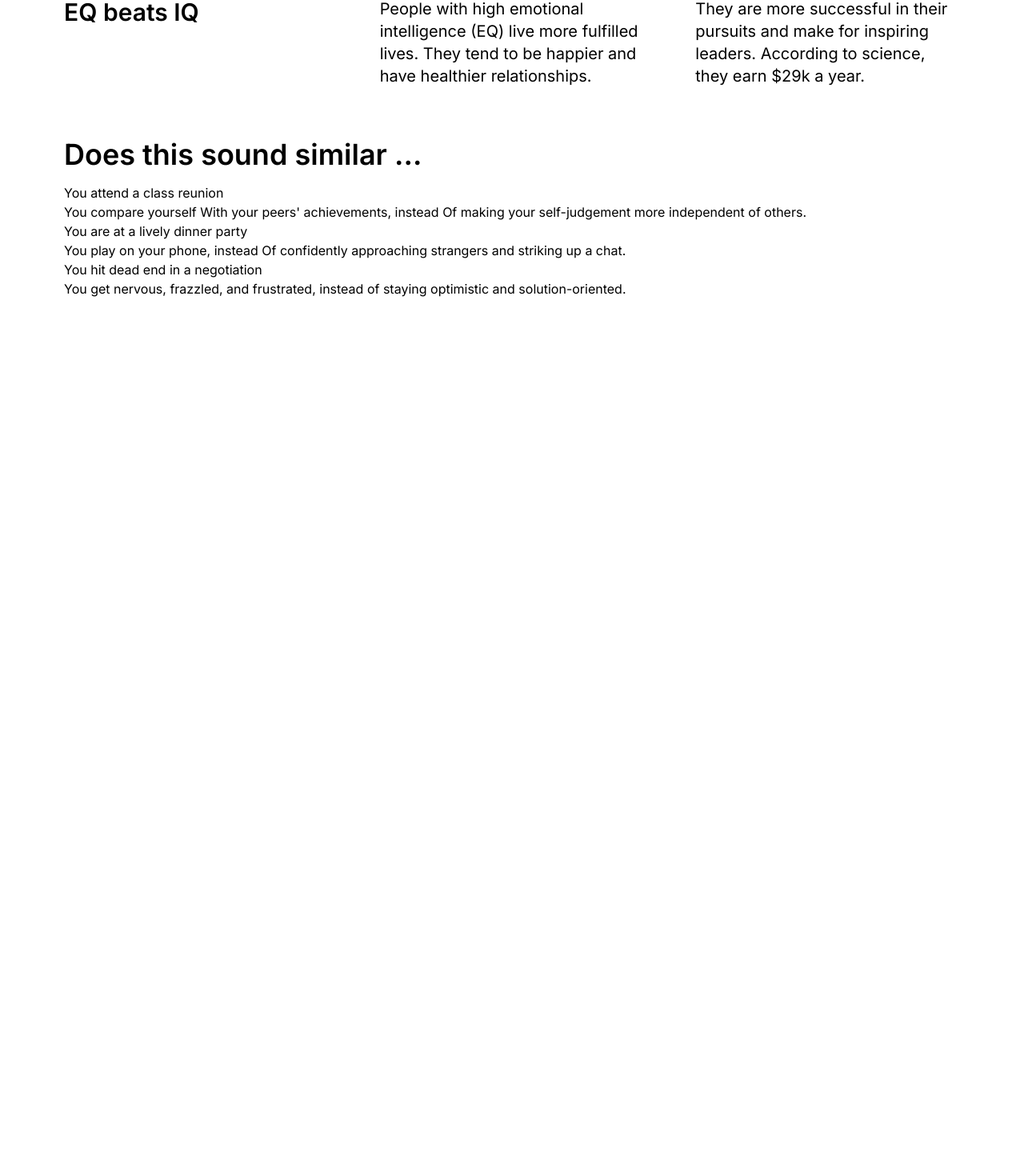
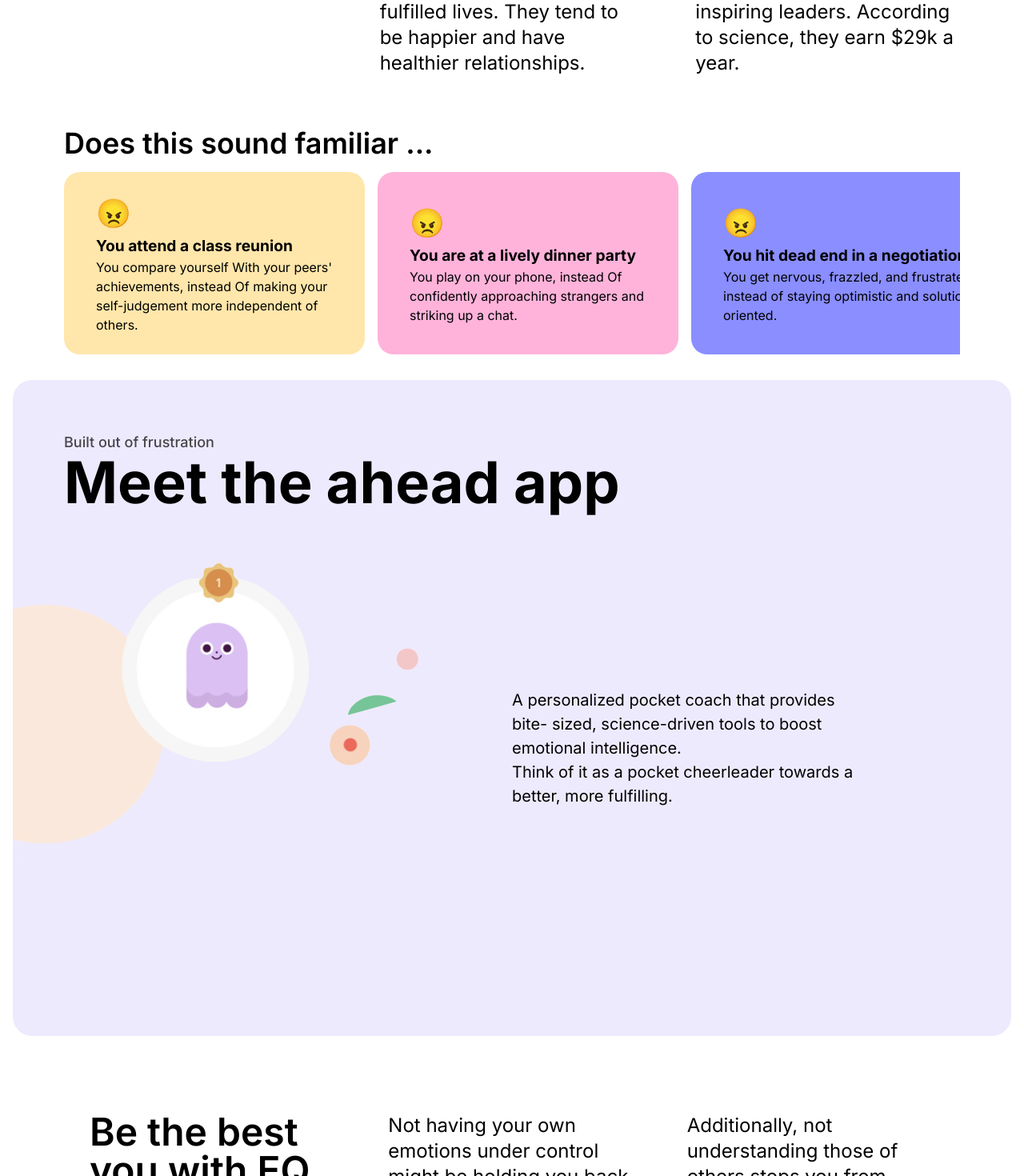
Before and after one commit to harshjaiswal556/ahead-redesign, a Next.js app: page / in a window 1280 px wide. Shown: the part 1060-2530 px from the top of the page at 80% size. Before the commit the page ends 1449 px from the top, so only its background shows below. Built offline with nearby package versions, Linux system fonts and the light colour scheme.

Commit message:
cards and components

```diff
--- a/app/globals.css
+++ b/app/globals.css
@@ -7,3 +7,63 @@
   margin: 0;
   box-sizing: border-box;
 }
+
+.cards-wrapper {
+  grid-column: center-start / -1;
+  display: grid;
+  grid-auto-flow: column;
+  gap: 1rem;
+  overflow: auto;
+  padding-bottom: 1rem;
+}
+
+.card {
+  padding: 25px 15px 25px 40px;
+  border-radius: 20px;
+  display: grid;
+  place-content: center;
+  /* background-color: #d0f0ee; */
+  color: black;
+  width: 23.5rem
+}
+
+.card1 {
+  background-color: rgb(255, 230, 171)
+}
+
+.card2 {
+  background-color: rgb(255, 179, 218)
+}
+
+.card3 {
+  background-color: rgb(138, 142, 255)
+}
+
+.card4 {
+  background-color: rgb(247, 255, 86)
+}
+
+.card5 {
+  background-color: rgb(144, 255, 249)
+}
+
+.card h3 {
+  font-size: 1.2rem;
+  font-weight: bold;
+}
+
+.card .emoji {
+  font-size: 2.2rem;
+}
+
+.center-vertical {
+  display: grid;
+  grid-template-rows: minmax(70vh, 1fr);
+  width: 70%;
+  align-items: center;
+  justify-content: center;
+}
+
+.center-vertical p {
+  font-size: 20px;
+}
--- a/app/page.js
+++ b/app/page.js
@@ -2,6 +2,8 @@
 import EQBeats from '@/components/EQBeats'
 import Landing from '@/components/Landing'
 import Nav from '@/components/Nav'
+import MeetAheadApp from '@/components/MeetAheadApp'
+import BestEQ from '@/components/BestEQ'
 
 export default function Home() {
   return (
@@ -10,6 +12,8 @@
       <Landing />
       <EQBeats />
       <DoesThisSoundSimilar />
+      <MeetAheadApp />
+      <BestEQ />
     </div>
   )
 }
--- /dev/null
+++ b/components/BestEQ.js
@@ -0,0 +1,17 @@
+import React from 'react'
+
+const BestEQ = () => {
+    return (
+        <div className='grid grid-cols-3 p-24 gap-x-16'>
+            <div className='text-5xl font-semibold'>Be the best you with EQ</div>
+            <div className='text-2xl font-normal'>
+                Not having your own emotions under control might be holding you back.
+            </div>
+            <div className='text-2xl font-normal'>
+                Additionally, not understanding those of others stops you from being parent, friend you can be.
+            </div>
+        </div>
+    )
+}
+
+export default BestEQ
--- a/components/DoesThisSoundSimilar.js
+++ b/components/DoesThisSoundSimilar.js
@@ -1,30 +1,50 @@
 import React from 'react'
-
+import "../app/globals.css"
 const DoesThisSoundSimilar = () => {
   return (
     <div className='flex flex-col gap-4 px-16'>
-      <div className='text-4xl font-semibold'>Does this sound similar ...</div>
-      <div>
-        <div>
-          <div>You attend a class reunion</div>
+      <div className='text-4xl font-semibold'>Does this sound familiar ...</div>
+
+
+      <div class="cards-wrapper">
+        <div class="card card1">
+          <div class="emoji">😠</div>
+          <h3>You attend a class reunion</h3>
           <div>
             You compare yourself With your peers' achievements, instead Of
             making your self-judgement more independent of others.
           </div>
         </div>
-        <div>
-          <div>You are at a lively dinner party</div>
+        <div class="card card2">
+          <div class="emoji">😠</div>
+          <h3>You are at a lively dinner party</h3>
           <div>
             You play on your phone, instead Of confidently approaching strangers
             and striking up a chat.
           </div>
         </div>
-
-        <div>
-          <div>You hit dead end in a negotiation</div>
+        <div class="card card3">
+          <div class="emoji">😠</div>
+          <h3>You hit dead end in a negotiation</h3>
           <div>
             You get nervous, frazzled, and frustrated, instead of staying
             optimistic and solution-oriented.
+          </div>
+        </div>
+        <div class="card card4">
+          <div class="emoji">😠</div>
+          <h3>You are at a lively dinner party</h3>
+          <div>
+            You play on your phone, instead Of confidently approaching strangers
+            and striking up a chat.
+          </div>
+        </div>
+        <div class="card card5">
+          <div class="emoji">😠</div>
+          <h3>You attend a class reunion</h3>
+          <div>
+            You compare yourself With your peers' achievements, instead Of
+            making your self-judgement more independent of others.
           </div>
         </div>
       </div>
--- a/components/EQBeats.js
+++ b/components/EQBeats.js
@@ -3,12 +3,12 @@
 const EQBeats = () => {
   return (
     <div className='grid grid-cols-3 p-16 gap-x-16'>
-      <div className='text-3xl font-semibold'>EQ beats IQ</div>
-      <div className='text-xl font-normal'>
+      <div className='text-5xl font-semibold'>EQ beats IQ</div>
+      <div className='text-2xl font-normal'>
         People with high emotional intelligence (EQ) live more fulfilled lives.
         They tend to be happier and have healthier relationships.
       </div>
-      <div className='text-xl font-normal'>
+      <div className='text-2xl font-normal'>
         They are more successful in their pursuits and make for inspiring
         leaders. According to science, they earn $29k a year.
       </div>
--- a/components/Landing.js
+++ b/components/Landing.js
@@ -5,7 +5,7 @@
     <div className='bg-[#eeeafd] mt-4 rounded-3xl p-28 py-36 grid grid-cols-2'>
       <div className='flex flex-col gap-4'>
         <div className='text-lg font-medium opacity-70'>Ahead App</div>
-        <div className='font-bold text-8xl'>
+        <div className='font-bold text-7xl'>
           Master your life by mastering emotions
         </div>
         <img
@@ -14,6 +14,11 @@
           className='max-w-[150px]'
         />
       </div>
+      <img
+        src='/master.png'
+        alt=''
+      // className='max-w-[550px]'
+      />
       <div></div>
     </div>
   )
--- /dev/null
+++ b/components/MeetAheadApp.js
@@ -0,0 +1,34 @@
+import React from 'react'
+import "../app/globals.css"
+const MeetAheadApp = () => {
+    return (
+        <div className="meetAheadApp bg-[#eeeafd] mt-4 rounded-3xl py-16">
+            <div className='text-lg font-medium opacity-70 px-16'>Built out of frustration</div>
+            <div className='font-bold text-7xl px-16'>
+                Meet the ahead app
+            </div>
+            <div className='bg-[#eeeafd] mt-4 rounded-3xl grid grid-cols-2'>
+                <img
+                    src='/meet.png'
+                    alt=''
+                />
+                <div className='center-vertical flex flex-col gap-4'>
+                    <div className='text-32px'>
+                        <p>
+                            A personalized pocket coach that provides bite- sized, science-driven tools to boost emotional intelligence.
+                        </p>
+                        <p>
+                            Think of it as a pocket cheerleader towards a better, more fulfilling.
+                        </p>
+                    </div>
+                    <div className='text-28px'>
+                    </div>
+                </div>
+
+                <div></div>
+            </div>
+        </div>
+    )
+}
+
+export default MeetAheadApp
```
Also changed, not shown: public/master.png (added), public/meet.png (added).
